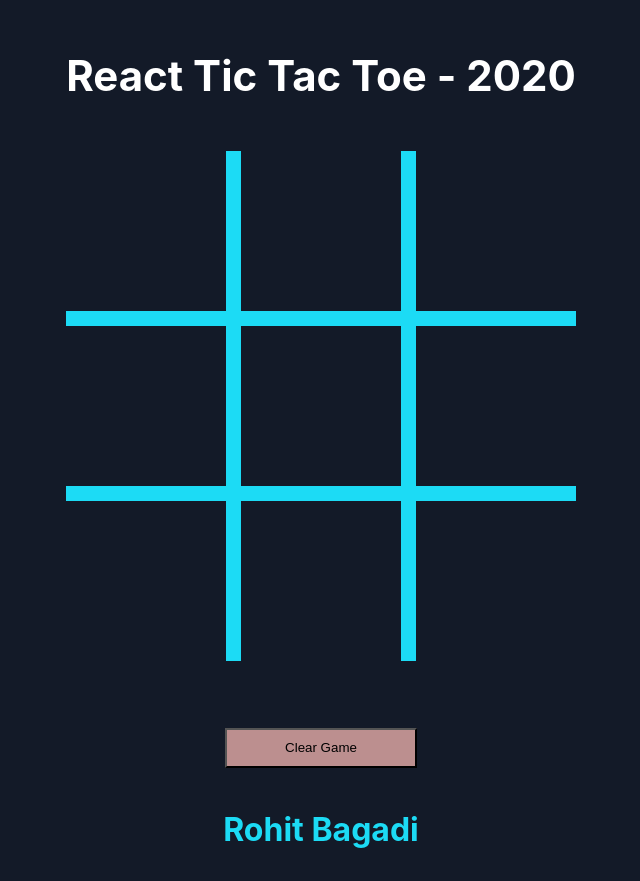
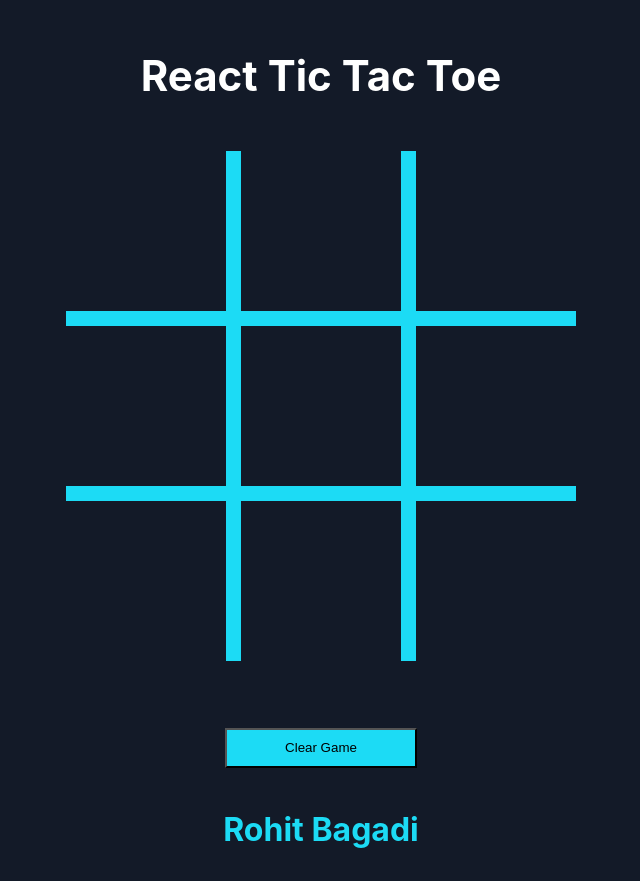
Before and after one commit to Rohitb1107/RCT-121, a React (Vite) app in the folder react-tic-tac-toe/: page / in a window 1280 px wide. In both pictures the pointer is over the button "Clear Game". Shown: the whole page, without its empty margins (319-959 px from the left). Built offline with nearby package versions, Linux system fonts and the light colour scheme.

Commit message:
some changes

```diff
--- a/react-tic-tac-toe/src/App.css
+++ b/react-tic-tac-toe/src/App.css
@@ -85,7 +85,7 @@ code {
 }
 
 .clear-button:hover {
-  background-color: rosybrown;
+  background-color: #1cdbf5;
 }
 
 .my-name {
--- a/react-tic-tac-toe/src/components/MyGame.jsx
+++ b/react-tic-tac-toe/src/components/MyGame.jsx
@@ -59,7 +59,7 @@ function MyGame() {
 
   return (
     <div className="app-header">
-      <p className="heading-text">React Tic Tac Toe - 2020</p>
+      <p className="heading-text">React Tic Tac Toe</p>
       <div className="row jc-center">
         <SquareComponent
           className="b-bottom-right"
```
